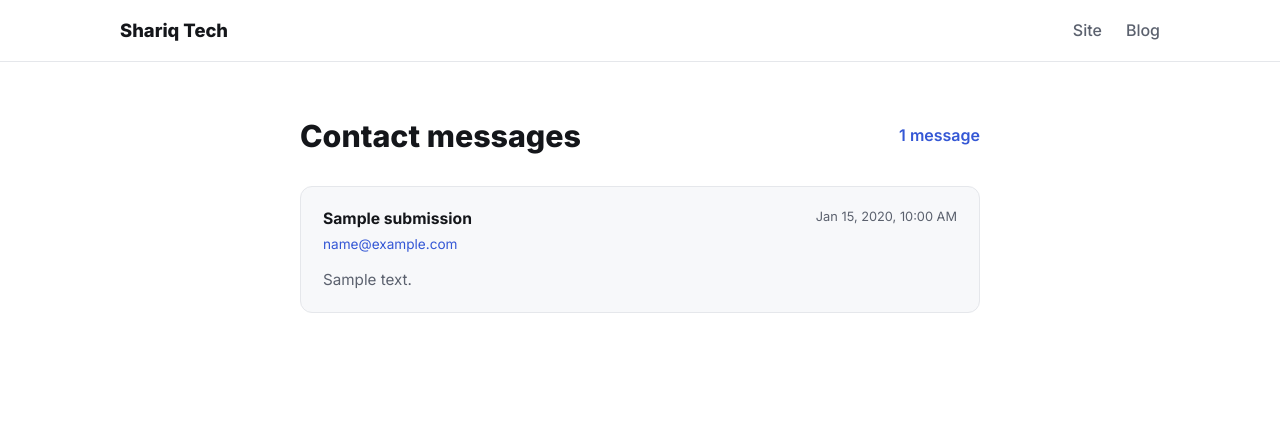
After one commit to shariq-alee/landing-site, a Spring Boot app: page /admin.html in a window 1280 px wide. The commit adds this page. Shown: the top 424 px of the page. Run offline with Spring Boot 4, Linux system fonts and the light colour scheme; the visitor is signed in with stand-in values (Sample User, id 1); tables that the repository leaves empty hold one stand-in row (values such as "Sample post"); some of the project's set-up classes (security, data sources, template engines, error pages and the like) are left out, and stand-ins take their place.

Commit message:
Persist contact submissions and add a protected inbox page
Contact messages were held in a CopyOnWriteArrayList, so every restart
or redeploy silently discarded them and there was no way to read them
back. They now go to a database via Spring Data JPA.

Local development falls back to in-memory H2 so the app still runs with
no database; Railway supplies Postgres through the standard
SPRING_DATASOURCE_* environment variables.

Adds /admin.html, an inbox listing submissions newest first, behind HTTP
basic auth. ADMIN_PASSWORD has no default, so the app fails to start
rather than exposing the inbox. CSRF is disabled because the only
state-changing public endpoint is the deliberately open contact form and
the admin endpoints are read-only.

Co-Authored-By: Claude Opus 5 <noreply@anthropic.com>
Claude-Session: https://claude.ai/code/session_013jqHHoqYRJyfE77TXDNzH9

```diff
--- /dev/null
+++ b/src/main/java/com/shariq/landing/controller/AdminController.java
@@ -0,0 +1,25 @@
+package com.shariq.landing.controller;
+
+import com.shariq.landing.model.ContactSubmission;
+import com.shariq.landing.repository.ContactSubmissionRepository;
+import org.springframework.web.bind.annotation.GetMapping;
+import org.springframework.web.bind.annotation.RequestMapping;
+import org.springframework.web.bind.annotation.RestController;
+
+import java.util.List;
+
+@RestController
+@RequestMapping("/api/admin")
+public class AdminController {
+
+    private final ContactSubmissionRepository repository;
+
+    public AdminController(ContactSubmissionRepository repository) {
+        this.repository = repository;
+    }
+
+    @GetMapping("/submissions")
+    public List<ContactSubmission> submissions() {
+        return repository.findAllByOrderByReceivedAtDesc();
+    }
+}
--- /dev/null
+++ b/src/main/resources/static/admin.html
@@ -0,0 +1,92 @@
+<!DOCTYPE html>
+<html lang="en">
+<head>
+<meta charset="UTF-8">
+<meta name="viewport" content="width=device-width, initial-scale=1.0">
+<meta name="robots" content="noindex, nofollow">
+<title>Inbox — Shariq Tech</title>
+<link rel="preconnect" href="https://fonts.googleapis.com">
+<link rel="preconnect" href="https://fonts.gstatic.com" crossorigin>
+<link href="https://fonts.googleapis.com/css2?family=Inter:wght@400;500;600;700;800&display=swap" rel="stylesheet">
+<link rel="stylesheet" href="/css/styles.css">
+</head>
+<body>
+
+<header class="site-header">
+  <div class="container header-inner">
+    <a href="/index.html#top" class="logo">Shariq Tech</a>
+    <nav class="nav-links">
+      <a href="/index.html">Site</a>
+      <a href="/blog.html">Blog</a>
+    </nav>
+  </div>
+</header>
+
+<main>
+  <section class="admin-page">
+    <div class="container container-narrow">
+      <div class="section-heading-row">
+        <h2>Contact messages</h2>
+        <span class="link-arrow" id="message-count"></span>
+      </div>
+      <div id="submissions">
+        <p class="blog-loading">Loading messages&hellip;</p>
+      </div>
+    </div>
+  </section>
+</main>
+
+<script>
+function escapeHtml(str) {
+  const div = document.createElement('div');
+  div.textContent = str;
+  return div.innerHTML;
+}
+
+function formatDate(iso) {
+  return new Date(iso).toLocaleString('en-US', {
+    month: 'short', day: 'numeric', year: 'numeric', hour: 'numeric', minute: '2-digit'
+  });
+}
+
+async function loadSubmissions() {
+  const container = document.getElementById('submissions');
+  const count = document.getElementById('message-count');
+
+  try {
+    const res = await fetch('/api/admin/submissions');
+    if (!res.ok) throw new Error('Request failed with ' + res.status);
+    const items = await res.json();
+
+    count.textContent = items.length + (items.length === 1 ? ' message' : ' messages');
+
+    if (!items.length) {
+      container.innerHTML = '<p class="blog-empty">No messages yet.</p>';
+      return;
+    }
+
+    container.innerHTML = '';
+    items.forEach(item => {
+      const card = document.createElement('div');
+      card.className = 'message-card';
+      card.innerHTML = `
+        <div class="message-head">
+          <div>
+            <div class="message-name">${escapeHtml(item.name)}</div>
+            <a class="message-email" href="mailto:${encodeURIComponent(item.email)}">${escapeHtml(item.email)}</a>
+          </div>
+          <span class="message-date">${formatDate(item.receivedAt)}</span>
+        </div>
+        <p class="message-body">${escapeHtml(item.message)}</p>
+      `;
+      container.appendChild(card);
+    });
+  } catch (e) {
+    container.innerHTML = '<p class="blog-empty">Couldn\'t load messages.</p>';
+  }
+}
+
+loadSubmissions();
+</script>
+</body>
+</html>
--- a/src/main/resources/static/css/styles.css
+++ b/src/main/resources/static/css/styles.css
@@ -497,6 +497,40 @@ a { color: inherit; text-decoration: none; }
 .form-status.success { color: #1a8a4a; }
 .form-status.error { color: #d33f3f; }
 
+/* Admin inbox */
+.admin-page { padding: 56px 0 96px; }
+
+.message-card {
+  background: var(--color-bg-alt);
+  border: 1px solid var(--color-border);
+  border-radius: var(--radius);
+  padding: 20px 22px;
+  margin-bottom: 16px;
+}
+
+.message-head {
+  display: flex;
+  justify-content: space-between;
+  align-items: flex-start;
+  gap: 16px;
+  margin-bottom: 12px;
+}
+
+.message-name { font-weight: 700; font-size: 0.98rem; }
+
+.message-email { font-size: 0.85rem; color: var(--color-primary); }
+
+.message-email:hover { text-decoration: underline; }
+
+.message-date { font-size: 0.8rem; color: var(--color-text-muted); white-space: nowrap; }
+
+.message-body {
+  margin: 0;
+  color: var(--color-text-muted);
+  font-size: 0.95rem;
+  white-space: pre-wrap;
+}
+
 /* Footer */
 .site-footer {
   padding: 28px 0;
```
Also changed, not shown: pom.xml (+20 -0 lines), src/main/java/com/shariq/landing/config/SecurityConfig.java (added, +52 -0 lines), src/main/java/com/shariq/landing/controller/ContactController.java (+12 -14 lines), src/main/java/com/shariq/landing/model/ContactSubmission.java (added, +41 -0 lines), src/main/java/com/shariq/landing/repository/ContactSubmissionRepository.java (added, +11 -0 lines), src/main/resources/application.properties (+13 -0 lines).
